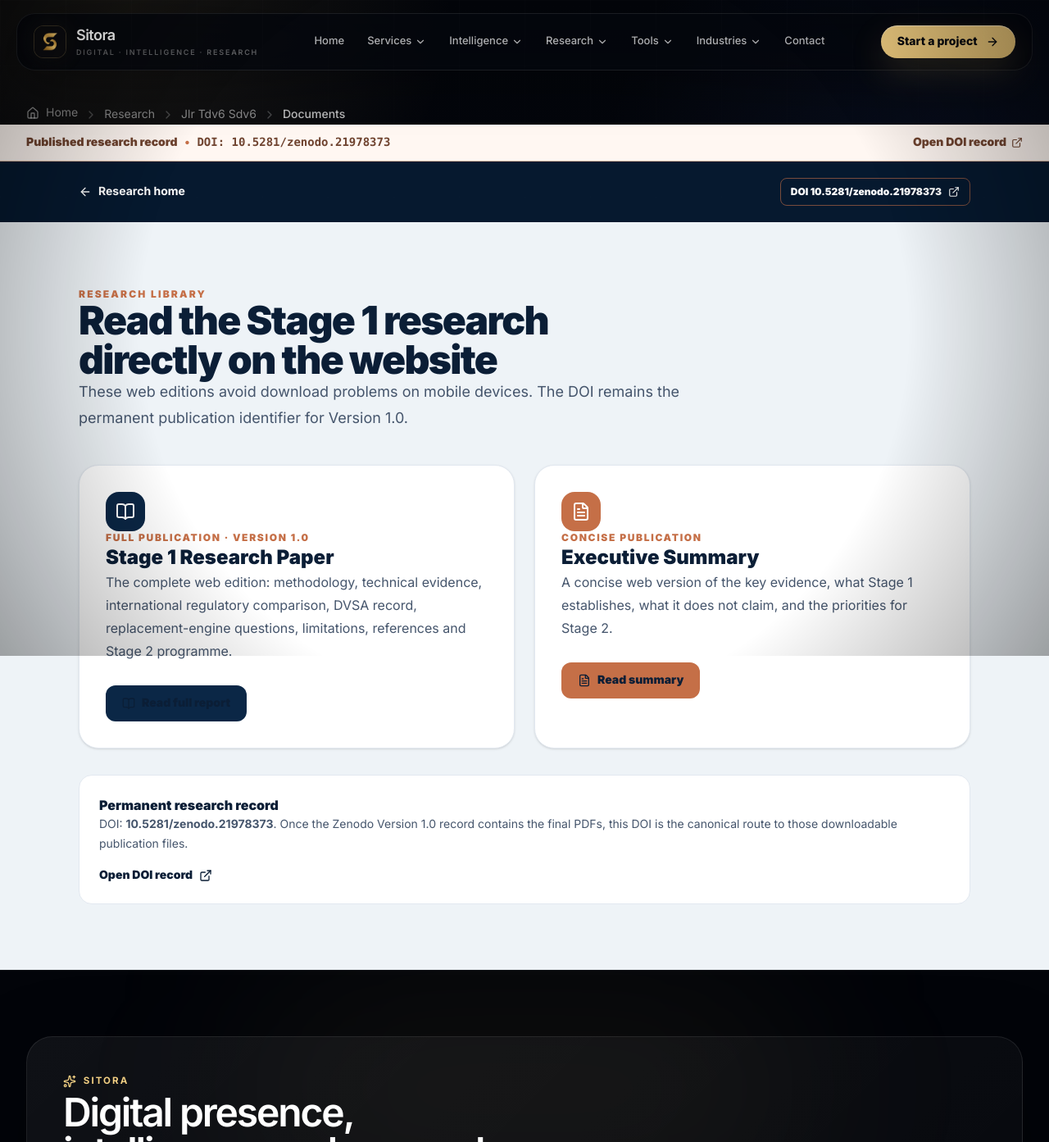
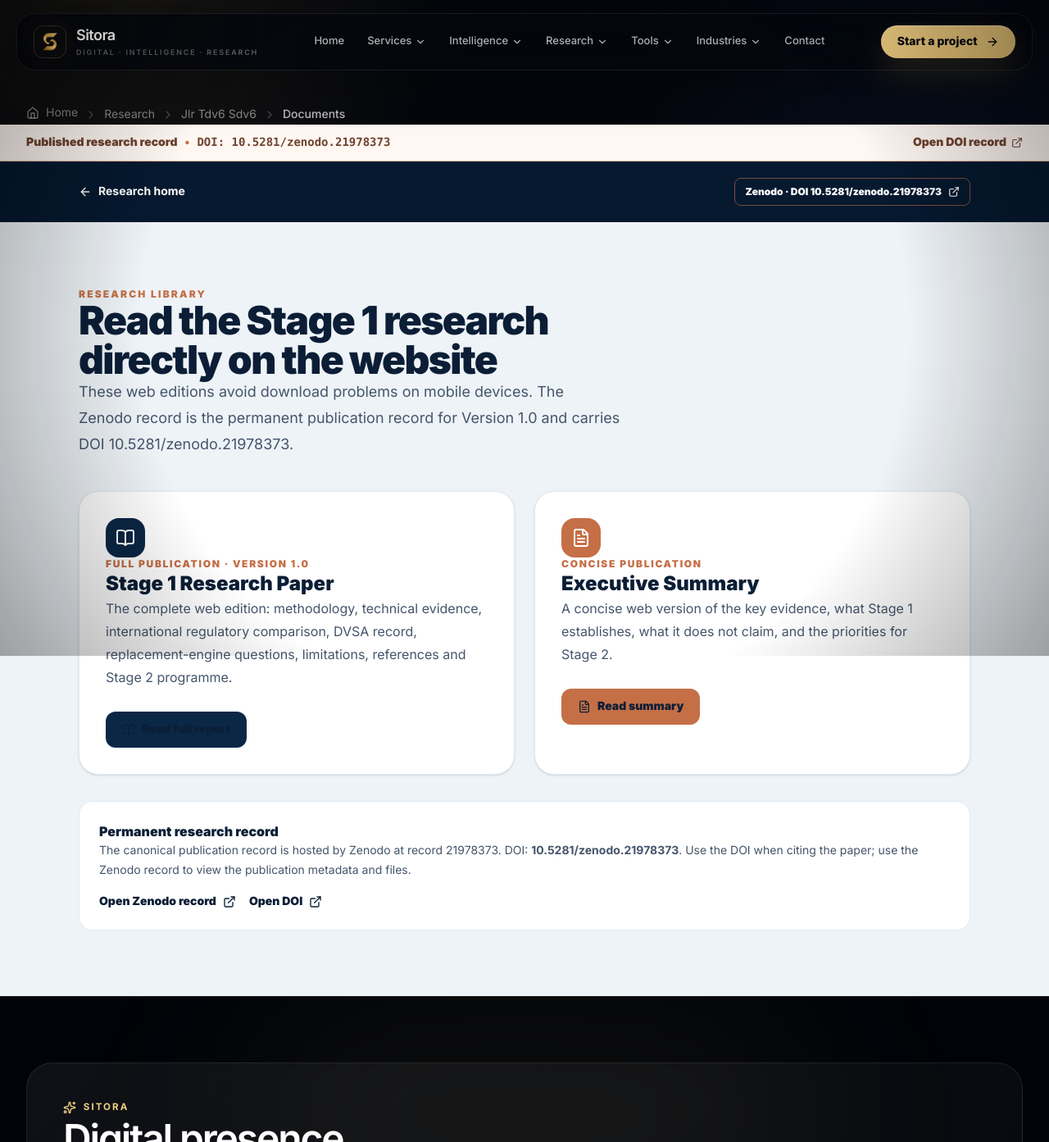
Before and after one commit to Nylon1/SitoraBrandingagency, a Next.js app: page /research/jlr-tdv6-sdv6/documents in a window 1280 px wide. Shown: the top 1393 px of the page at 82% size. Built offline with nearby package versions, Linux system fonts and the light colour scheme; a web font is replaced by a local one.

Commit message:
Link JLR research library directly to Zenodo record

```diff
--- a/app/research/jlr-tdv6-sdv6/documents/page.tsx
+++ b/app/research/jlr-tdv6-sdv6/documents/page.tsx
@@ -7,6 +7,7 @@ export const metadata: Metadata = {
 };
 
 const doi = "10.5281/zenodo.21978373";
+const zenodoRecord = "https://zenodo.org/records/21978373";
 
 export default function JlrDocumentsPage() {
   return (
@@ -14,14 +15,14 @@ export default function JlrDocumentsPage() {
       <header className="bg-[#06192f] text-white">
         <div className="mx-auto flex max-w-6xl flex-wrap items-center justify-between gap-4 px-5 py-5 lg:px-8">
           <a href="/research/jlr-tdv6-sdv6" className="inline-flex items-center gap-2 text-sm font-bold text-slate-200 hover:text-white"><ArrowLeft className="h-4 w-4" /> Research home</a>
-          <a href={`https://doi.org/${doi}`} target="_blank" rel="noreferrer" className="inline-flex items-center gap-2 rounded-lg border border-[#c56f47]/60 px-3 py-2 text-xs font-black text-[#f6d1bd]">DOI {doi}<ExternalLink className="h-3.5 w-3.5" /></a>
+          <a href={zenodoRecord} target="_blank" rel="noreferrer" className="inline-flex items-center gap-2 rounded-lg border border-[#c56f47]/60 px-3 py-2 text-xs font-black text-[#f6d1bd]">Zenodo · DOI {doi}<ExternalLink className="h-3.5 w-3.5" /></a>
         </div>
       </header>
 
       <section className="mx-auto max-w-6xl px-5 py-14 lg:px-8 lg:py-20">
         <p className="text-xs font-black tracking-[.18em] text-[#c56f47] uppercase">Research library</p>
         <h1 className="mt-3 max-w-3xl text-4xl font-black tracking-[-.035em] sm:text-5xl">Read the Stage 1 research directly on the website</h1>
-        <p className="mt-5 max-w-3xl text-lg leading-8 text-slate-600">These web editions avoid download problems on mobile devices. The DOI remains the permanent publication identifier for Version 1.0.</p>
+        <p className="mt-5 max-w-3xl text-lg leading-8 text-slate-600">These web editions avoid download problems on mobile devices. The Zenodo record is the permanent publication record for Version 1.0 and carries DOI {doi}.</p>
 
         <div className="mt-10 grid gap-6 md:grid-cols-2">
           <article className="rounded-3xl border border-slate-200 bg-white p-7 shadow-sm sm:p-8">
@@ -43,8 +44,11 @@ export default function JlrDocumentsPage() {
 
         <div className="mt-8 rounded-2xl border border-slate-200 bg-white p-6">
           <h2 className="font-black">Permanent research record</h2>
-          <p className="mt-2 text-sm leading-6 text-slate-600">DOI: <strong>{doi}</strong>. Once the Zenodo Version 1.0 record contains the final PDFs, this DOI is the canonical route to those downloadable publication files.</p>
-          <a href={`https://doi.org/${doi}`} target="_blank" rel="noreferrer" className="mt-4 inline-flex items-center gap-2 text-sm font-black text-[#a95835]">Open DOI record <ExternalLink className="h-4 w-4" /></a>
+          <p className="mt-2 text-sm leading-6 text-slate-600">The canonical publication record is hosted by Zenodo at record 21978373. DOI: <strong>{doi}</strong>. Use the DOI when citing the paper; use the Zenodo record to view the publication metadata and files.</p>
+          <div className="mt-4 flex flex-wrap gap-4">
+            <a href={zenodoRecord} target="_blank" rel="noreferrer" className="inline-flex items-center gap-2 text-sm font-black text-[#a95835]">Open Zenodo record <ExternalLink className="h-4 w-4" /></a>
+            <a href={`https://doi.org/${doi}`} target="_blank" rel="noreferrer" className="inline-flex items-center gap-2 text-sm font-black text-[#0b2746]">Open DOI <ExternalLink className="h-4 w-4" /></a>
+          </div>
         </div>
       </section>
     </main>
```
